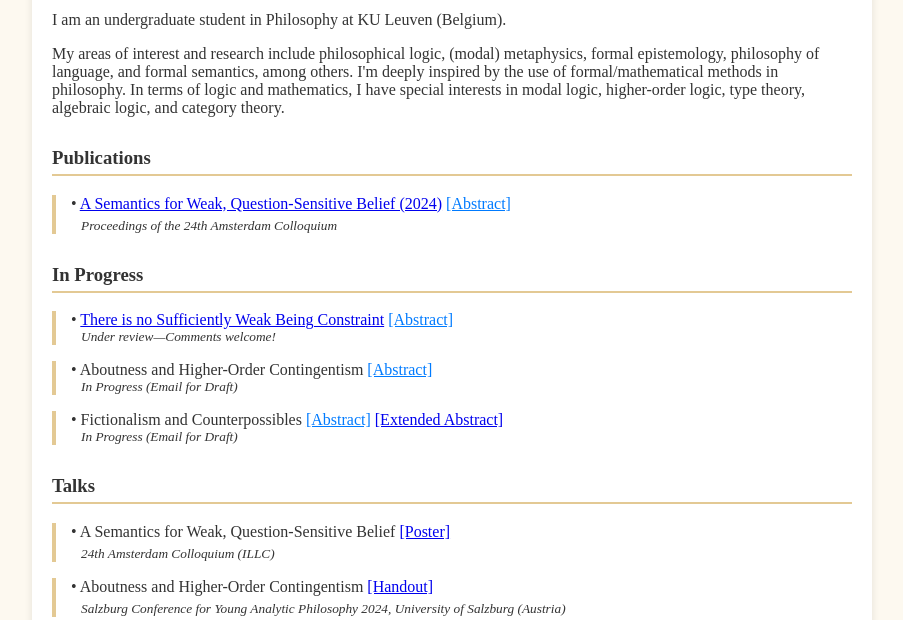
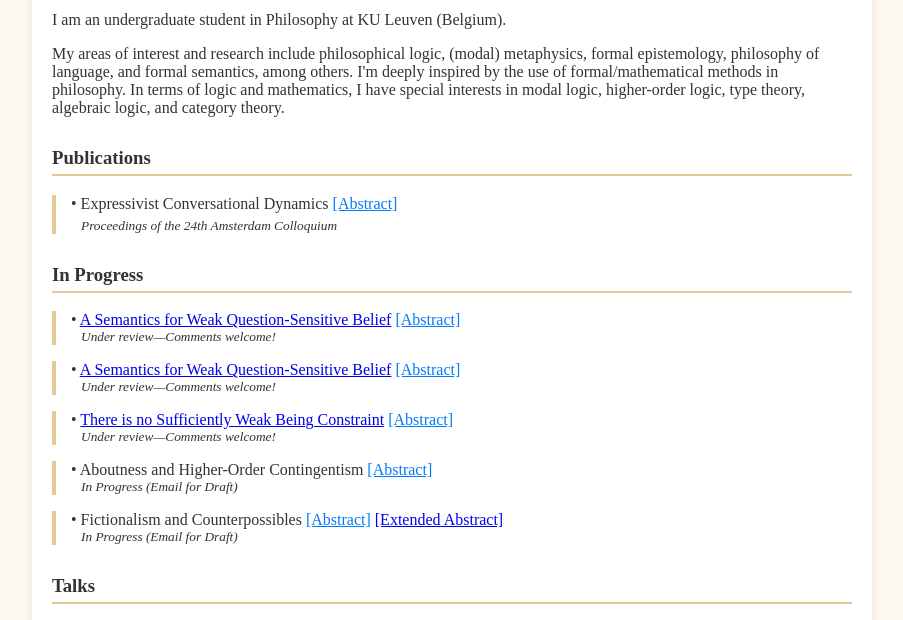
Before and after one commit to andjovi/ajovicevic, a plain HTML site: page index.html in a window 1280 px wide. Shown: the part 123-743 px from the top of the page, without its empty margins (188-1091 px from the left). Drawn offline with nearby package versions, Linux system fonts and the light colour scheme.

Commit message:
Update index.html

```diff
--- a/index.html
+++ b/index.html
@@ -106,7 +106,7 @@
     <section>
       <h3>Publications</h3>
       <blockquote>
-        <p>&bull; <a href="https://raw.githubusercontent.com/andjovi/ajovicevic/main/AC2024_jovicevic.pdf">A Semantics for Weak, Question-Sensitive Belief (2024)</a>
+         <p>&bull; Expressivist Conversational Dynamics
           <span class="abstract-toggle" onclick="toggleAbstract('abstract1')">[Abstract]</span>
           <br>
           <span style="display:block; font-style:italic; margin-left:10px; font-size:10pt; margin-top:5px;">Proceedings of the 24th Amsterdam Colloquium</span>
@@ -119,6 +119,38 @@
 
     <section>
       <h3>In Progress</h3>
+
+      <blockquote>
+    <p>
+        &bull;
+        <a href="https://raw.githubusercontent.com/andjovi/ajovicevic/main/.pdf">A Semantics for Weak Question-Sensitive Belief</a>
+        <span class="abstract-toggle" onclick="toggleAbstract('abstract2')">[Abstract]</span>
+        <br>
+        <span style="display:block; font-style:italic; margin-left:10px; font-size:10pt;">  Under review—Comments welcome!</span>
+    </p>
+    <div id="abstract2" class="abstract">
+	A standard account of conversational dynamics maintains a tight connection between the semantic content of a sentence and its assertive effect. Provided sentences express conditions on worlds, asserting a sentence amounts to eliminating worlds that do not meet the condition from the context set. Semantic expressivism about epistemic modals proposes that modalised sentences express conditions on information states rather than worlds. This paper develops an expressivist account of conversational dynamics that preserves the tight connection between semantic content and assertive effects by construing context sets as sets of information states rather than sets of worlds. The proposed ac- count offers a unified treatment of the assertive effects and support conditions for both modalised and descriptive sentences, while serving as a conservative extension of the standard account.
+    </div>
+</blockquote>
+
+      <blockquote>
+    <p>
+        &bull;
+        <a href="https://raw.githubusercontent.com/andjovi/ajovicevic/main/SWQB.pdf">A Semantics for Weak Question-Sensitive Belief</a>
+        <span class="abstract-toggle" onclick="toggleAbstract('abstract2')">[Abstract]</span>
+        <br>
+        <span style="display:block; font-style:italic; margin-left:10px; font-size:10pt;">  Under review—Comments welcome!</span>
+    </p>
+    <div id="abstract2" class="abstract">
+        Recent work in epistemology defends the unorthodox theses that (1) belief is an evidentially weak, (2) question-sensitive attitude, and that (3) rationally permitted belief is sometimes a matter of guessing. These theses fit together naturally to form a unified account of weak, question-sensitive belief. A formal account of weak, question-sensitive belief as a coherent phenomenon is still forthcoming, however.
+
+        The main aim of this paper is to develop a formal account that captures belief’s weakness and question-sensitivity in the setting of epistemic logic. We introduce a class of models in which the points of evaluation are situations, or world-evidence pairs, with evidence understood liberally to include sets of live possibilities, measures of uncertainty, and QUDs. A proposition is believed at a situation just in case it is implied by the most informative probabilistically dominant answer to the QUD, on some way of specifying the threshold of probabilistic dominance.
+
+        The second aim of the paper is to explore two sets of epistemological implications in our formal setting. First, we consider whether beliefs are preserved between situations upon shifting the QUD parameter; specifically, we consider whether beliefs are preserved upon updating with learned information, under refining and coarsening questions, and whether belief is closed under conjunction. Second, we consider the interaction of knowledge and belief; specifically, we consider whether the principles governing the interaction of knowledge and belief in Stalnaker’s <b>KD45</b> also hold in our setting.
+
+    </div>
+</blockquote>
+
      <blockquote>
     <p>
         &bull;
```
